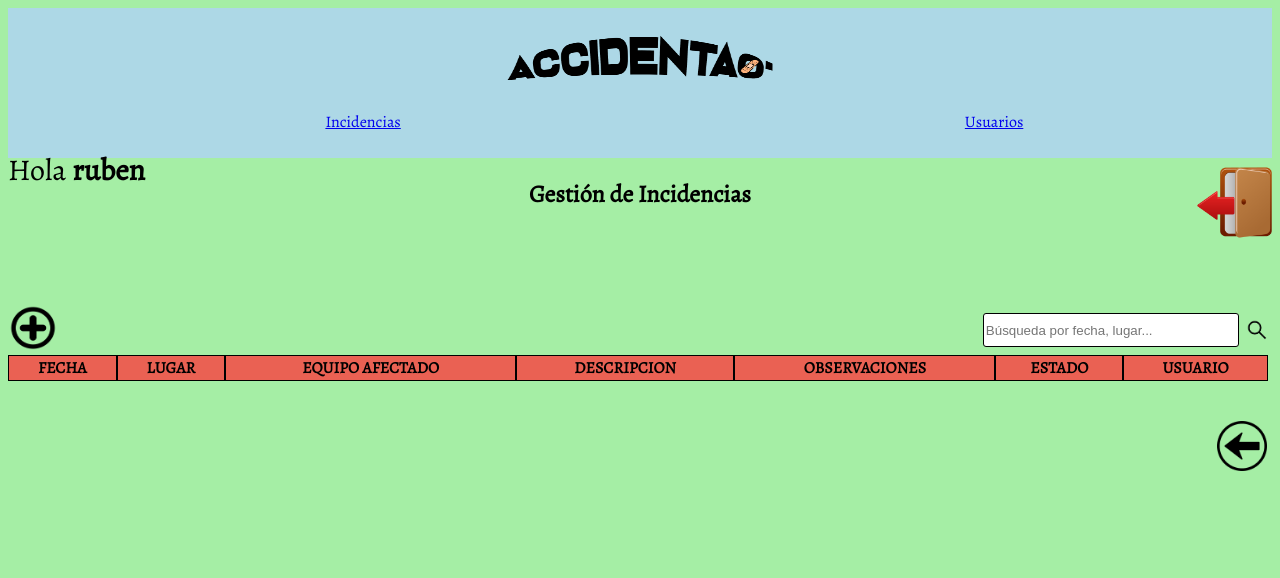
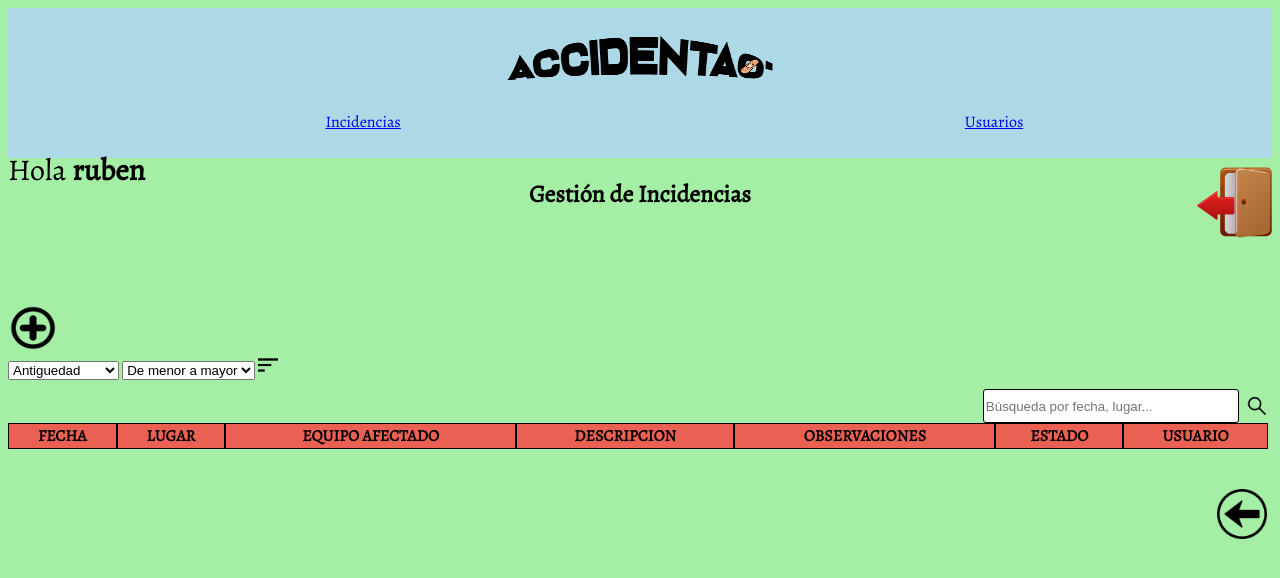
Before and after one commit to rubenroldaan/proyectoPHP, a PHP site: page / in a window 1280 px wide. Shown: the top 578 px of the page. Run offline with PHP 8.4, Linux system fonts and the light colour scheme; a user stored in the database is signed in; data that the repository does not hold is empty.

Commit message:
Ordenar incidencias terminado

```diff
--- a/controller.php
+++ b/controller.php
@@ -88,6 +88,7 @@
         }
 
         public function modificarIncidencia() {
+            if (isset($_SESSION['id_user'])) {
                 $id_incidencia = $_REQUEST['id_incidencia'];
                 $fecha = $_REQUEST['fecha'];
                 $lugar = $_REQUEST['lugar'];
@@ -110,6 +111,11 @@
                 }
                 $data['listaIncidencias'] = $this->incidencia->getAll();
                 $this->vista->mostrar("incidencias/listaIncidencias",$data);
+            } else {
+                $data['msjError'] = 'Debes iniciar sesión para continuar';
+                $this->vista->mostrar("user/formLogin", $data);
+            }
+
         }
 
         public function borrarIncidencia() {
@@ -144,8 +150,8 @@
             }
         }
 
-        //HAY QUE AÑADIR LA PRIORIDAD
         public function nuevaIncidencia() {
+            if (isset($_SESSION['id_user'])) {
                     $id_user = $_SESSION['id_user'];
                     $fecha = $_REQUEST['fecha'];
                     $lugar = $_REQUEST['lugar'];
@@ -165,6 +171,10 @@
                     $data['listaIncidencias'] = $this->incidencia->getAll();
                     $this->mostrarListaIncidencias();
 
+            } else {
+                $data['msjError'] = 'Debes iniciar sesión para continuar';
+                $this->vista->mostrar("user/formLogin", $data);
+            }
         }
 
         public function buscarIncidencia() {
@@ -312,4 +322,22 @@
                 $this->vista->mostrar("user/formLogin", $data);
             }
         }
+
+        public function mostrarListaIncidenciasOrdenadas() {
+            if (isset($_SESSION['id_user'])) {
+                if ($_SESSION['rol_user'] == 1) {
+                    $campoParaOrdenar = $_REQUEST['campoOrden'];
+                    $tipoOrden = $_REQUEST['tipoOrden'];
+
+                    $data['listaIncidencias'] = $this->incidencia->getAllOrdenadas($campoParaOrdenar,$tipoOrden);
+                    $this->vista->mostrar("incidencias/listaIncidencias", $data);
+                } else {
+                    $data['msjError'] = 'No tienes permisos para esta acción.';
+                    $this->vista->mostrar("user/errorPermisos",$data);
                 }
+            } else {
+                $data['msjError'] = 'Debes iniciar sesión para continuar';
+                $this->vista->mostrar("user/formLogin", $data);
+            }
+        }
+    }
--- a/models/incidencia.php
+++ b/models/incidencia.php
@@ -30,6 +30,18 @@
         public function getAll() {
             $arrayResult = array();
             if ($result = $this->db->query("SELECT * FROM incidencias")) {
+                while ($fila = $result->fetch_object()) {
+                    $arrayResult[] = $fila;
+                }
+            } else {
+                $arrayResult = null;
+            }
+            return $arrayResult;
+        }
+
+        public function getAllOrdenadas($campo, $tipo) {
+            $arrayResult = array();
+            if ($result = $this->db->query("SELECT * FROM incidencias ORDER BY $campo $tipo")) {
                 while ($fila = $result->fetch_object()) {
                     $arrayResult[] = $fila;
                 }
--- a/styles/styles.css
+++ b/styles/styles.css
@@ -184,10 +184,12 @@ img#buttonEdit {
 }
 
 #crearIncidencia {
+    position: relative;
     display: inline;
 }
 
 .divSearch {
+    position: relative;
     float: right;
 }
 
@@ -257,3 +259,8 @@ div#volver {
     width: 30px;
     height: 30px;
 }
+
+input.botonOrdenar {
+    width: 20px;
+    height: 20px;
+}
--- a/vistas/incidencias/listaIncidencias.php
+++ b/vistas/incidencias/listaIncidencias.php
@@ -21,6 +21,29 @@
                 </a>
               </div>';
         if ($_SESSION['rol_user'] == 1) {
+            echo '<div class="divOrdenar">
+                    <form class="formOrdenar" action="index.php">
+                    <input type="hidden" name="action" value="mostrarListaIncidenciasOrdenadas">
+                    <select name="campoOrden">
+                        <option value="id_incidencia" selected>Antiguedad</option>
+                        <option value="fecha">Fecha</option>
+                        <option value="lugar">Lugar</option>
+                        <option value="equipo_afectado">Equipo</option>
+                        <option value="descripcion">Descripción</option>
+                        <option value="observaciones">Observaciones</option>
+                        <option value="estado">Estado</option>
+                        <option value="prioridad">Prioridad</option>
+                        <option value="id_user">Usuario</option>
+                    </select>
+                    <select name="tipoOrden">
+                        <option value="ASC" selected>De menor a mayor</option>
+                        <option value="DESC">De mayor a menor</option>
+                    </select>
+                    <input type="image" title="Ordenar" alt="Ordenar incidencias" src="imgs/botonOrdenar.png" class="botonOrdenar">
+                    </form>
+                    </div>';
+
+
             echo '<div class="divSearch">
                     <form class="search" action="index.php">
                         <input type="text" class="inputBusqueda" name="texto_busqueda" placeholder="Búsqueda por fecha, lugar...">
@@ -29,6 +52,8 @@
                     </form>
                   </div>';
         }
+        // Comprueba que la variable sea un array con contenido (el usuario tenga incidencias.) Si no, muestra un mensaje de error.
+        if (is_array($data['listaIncidencias'])) {
             echo '<table class="tablaIncidencias" cellspacing="0">';
             echo '<thead class="theadIncidencias">';
             echo '<tr>';
@@ -68,6 +93,10 @@
             echo '</tbody>';
             echo '</table>';
         } else {
+            echo '<p style="color:red">No se han encontrado incidencias.</p>';
+        }
+
+    } else {
 
         }
         echo '</div>';
```
Also changed, not shown: imgs/botonOrdenar.png (added). Lines whose indentation alone changed are shown as unchanged.
